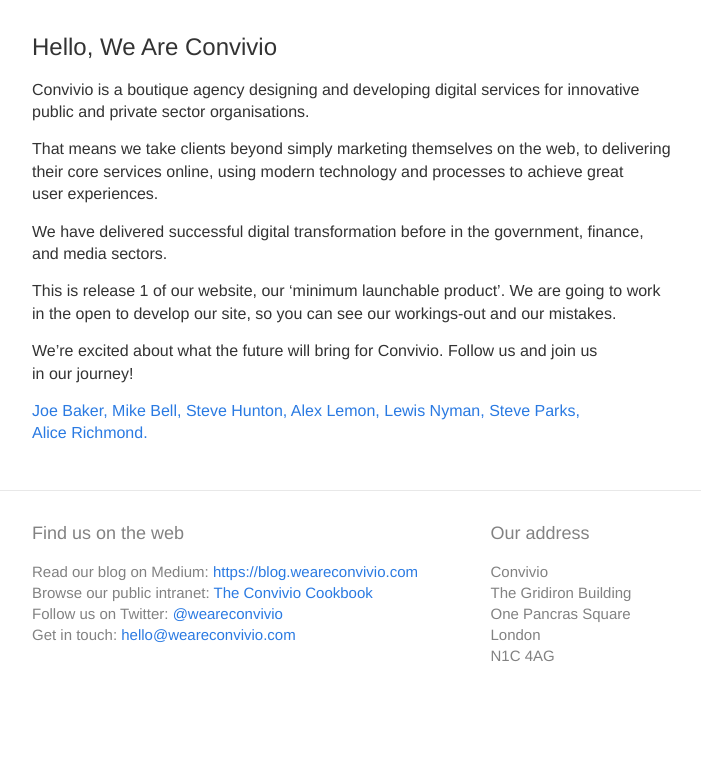
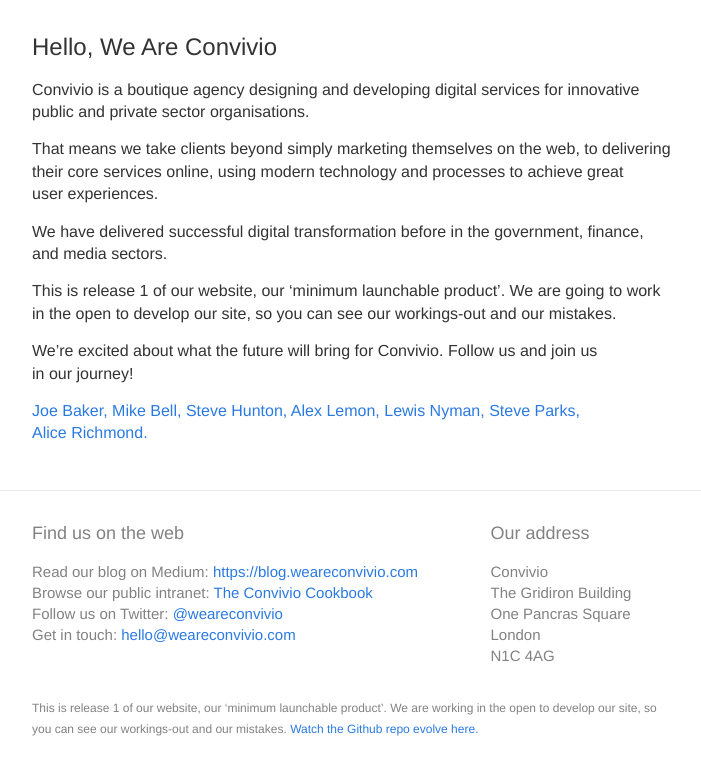
Before and after one commit to crablab/Convivio-Site, a Jekyll site: the page built from index.md, in a window 1280 px wide. Shown: the top 775 px of the page, without its empty margins (288-989 px from the left). Built offline with Jekyll 4.4.1, drawn with Linux system fonts in a browser that asks for light colours.

Commit message:
Moved the MVP text to the footer as small print, added a link to the github repo

```diff
--- a/_includes/footer.html
+++ b/_includes/footer.html
@@ -8,6 +8,9 @@
       <div class="footer-col footer-col-2">
         {% capture address-include %}{% include address.md %}{% endcapture %}
         {{ address-include | markdownify }}
+      </div>
+      <div class="footer-small-print">
+        <small class="minor-text">This is release 1 of our website, our ‘minimum launchable product’. We are working in the open to develop our site, so you can see our workings-out and our mistakes. <a href="https://github.com/ConvivioTeam/Convivio-Site" target="_blank">Watch the Github repo evolve here.</a></small>
       </div>
     </div>
   </div>
--- a/_sass/_base.scss
+++ b/_sass/_base.scss
@@ -154,6 +154,14 @@
 }
 
 
+/**
+ * Minor text
+ */
+ .minor-text {
+  font-size: 12px;
+  line-height: 1.1em;
+ }
+
 
 /**
  * Wrapper
--- a/_sass/_layout.scss
+++ b/_sass/_layout.scss
@@ -144,6 +144,10 @@
     }
 }
 
+.footer-small-print {
+  padding: 0 15px;
+}
+
 
 
 /**
```
